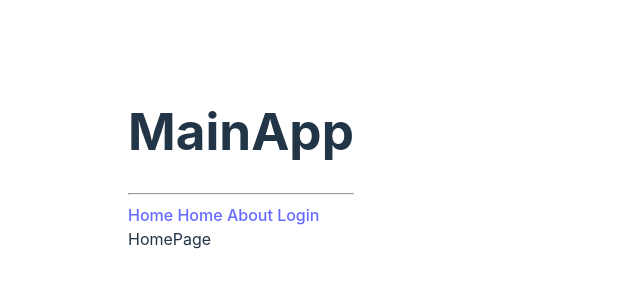
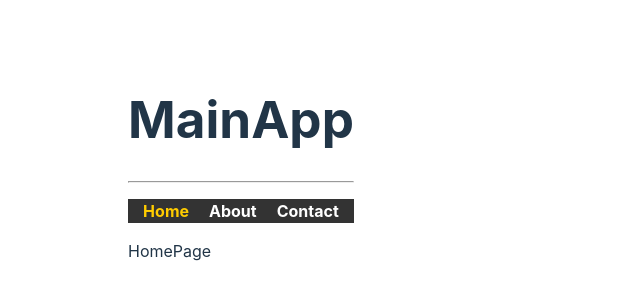
Before and after one commit to JoanManuel17/my, a React (Create React App) app: page / in a window 1280 px wide. Shown: the part 240-540 px from the top of the page, without its empty margins (0-640 px from the left). Built offline with nearby package versions, Linux system fonts and the light colour scheme.

Commit message:
Challenge11

```diff
--- a/src/pages/MainApp.js
+++ b/src/pages/MainApp.js
@@ -2,18 +2,14 @@
 import { AboutPage } from "./AboutPage";
 import { HomePage } from "./HomePage";
 import { LoginPage } from "./LoginPage";
+import NavComponent from "./NavComponent";
 
 export const MainApp = () => {
   return (
     <>
       <h1>MainApp</h1>
       <hr />
-
-      <NavLink className={(args) => ` {args ? "active" : ""} `} to="/"> Home </NavLink>
-
-      <Link to="/">Home</Link>
-      <Link to="/about"> About </Link>
-      <Link to="/login"> Login </Link>
+      <NavComponent />
 
       <Routes>
         <Route path="/" element={<HomePage />} />
--- a/src/pages/NavComponent.js
+++ b/src/pages/NavComponent.js
@@ -1,20 +1,18 @@
 import React from 'react';
-import { Link } from 'react-router-dom'; // Assuming you're using React Router
-
-import './NavComponent.css'; // Import your CSS file for styling
+import { Link, NavLink} from 'react-router-dom';
 
 const NavComponent = () => {
   return (
     <nav className="navbar">
       <ul className="nav-menu">
         <li className="nav-item">
-          <Link to="/" className="nav-link" activeClassName="active">Home</Link>
+          <NavLink to="/" className="nav-link" activeClassName="active">Home</NavLink>
         </li>
         <li className="nav-item">
-          <Link to="/about" className="nav-link" activeClassName="active">About</Link>
+          <NavLink to="/about" className="nav-link" activeClassName="active">About</NavLink>
         </li>
         <li className="nav-item">
-          <Link to="/contact" className="nav-link" activeClassName="active">Contact</Link>
+          <NavLink to="/contact" className="nav-link" activeClassName="active">Contact</NavLink>
         </li>
       </ul>
     </nav>
```
Also changed, not shown: src/index.js (+1 -7 lines), src/styles.css (renamed from src/NavComponent.css).
